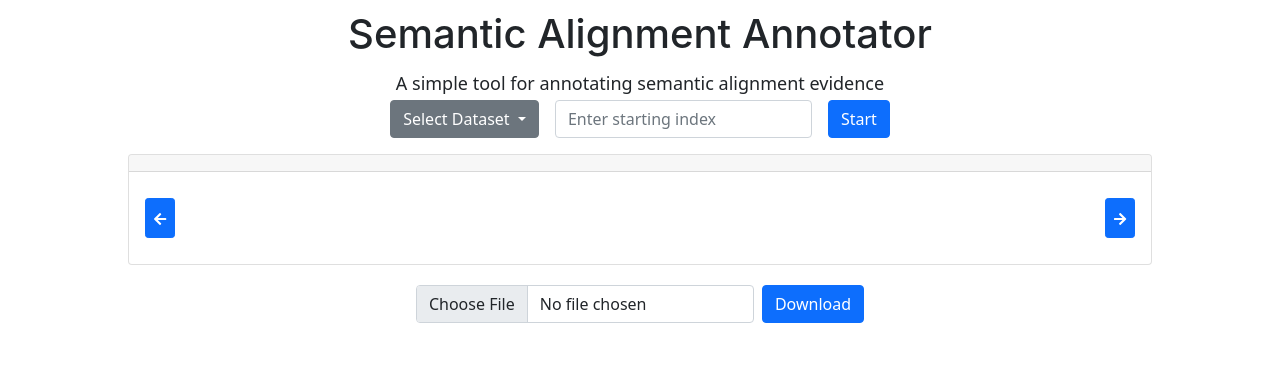
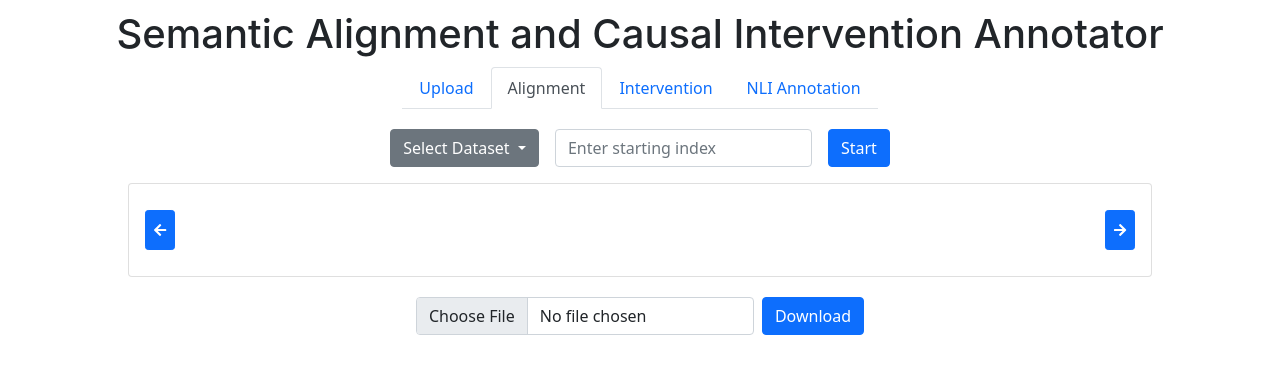
Before and after one commit to gaoq111/math_concept_annotation, a Vue app: page / in a window 1280 px wide. Shown: the top 374 px of the page. Built offline with nearby package versions, Linux system fonts and the light colour scheme; what vuefire would draw is missing.

Commit message:
add nav tabs and multi-pages

```diff
--- a/src/App.vue
+++ b/src/App.vue
@@ -1,45 +1,50 @@
 <template>
   <div class="main-content">
-      <h1 class="intro">Semantic Alignment Annotator</h1>
-      <h2 class="intro-content">
-        A simple tool for annotating semantic alignment evidence
-      </h2>
-      <form class="row g-3" v-if="isLoadingDisabled">
+    <h1 class="intro">Semantic Alignment and Causal Intervention Annotator</h1>
+
+    <nav style="margin-bottom: 20px">
+      <div class="nav nav-tabs" id="nav-tab" role="tablist">
+        <a class="nav-item nav-link" v-on:click="switch_tab('upload')" v-bind:class="{
+          'active': active_tab === 'upload'
+        }">Upload</a>
+
+        <a class="nav-item nav-link" v-on:click="switch_tab('alignment')" v-bind:class="{
+         'active': active_tab === 'alignment'
+        }">Alignment</a>
+
+        <a class="nav-item nav-link" v-on:click="switch_tab('intervention')" v-bind:class="{
+          'active': active_tab === 'intervention'
+        }">Intervention</a>
+
+        <a class="nav-item nav-link" v-on:click="switch_tab('nli')" v-bind:class="{
+         'active': active_tab === 'nli'
+        }">NLI Annotation</a>
+      </div>
+    </nav>
+
+    <form class="row g-3" v-if="active_tab === 'upload'">
       <div class="col-auto">
-          <input
-            type="text"
-            class="form-control"
-            v-on:change="(event) => get_dataset_name(event)"
-            placeholder="Enter dataset name"
-          />
+        <input type="text" class="form-control" v-on:change="(event) => get_dataset_name(event)"
+          placeholder="Enter dataset name" />
       </div>
       <div class="col-auto">
-          <input
-            type="file"
-            class="form-control"
-            id="dataset_selector"
-            accept=".csv, .txt, .json, .jsonl, .tsv"
-            v-on:change="(event) => get_file_path(event)"
-          />
+        <input type="file" class="form-control" id="dataset_selector" accept=".csv, .txt, .json, .jsonl, .tsv"
+          v-on:change="(event) => get_file_path(event)" />
       </div>
       <div class="col-auto">
-          <button
-          type="button"
-          class="btn btn-primary mb-3"
-          v-on:click="load_dataset_to_db">Load</button>
+        <button type="button" class="btn btn-primary mb-3" v-on:click="load_dataset_to_db">Load</button>
       </div>
     </form>
 
-      <form class="row g-3">
+    <form class="row g-3" v-if="active_tab !== 'upload'">
       <div class="col-auto">
         <div class="dropdown">
-            <button class="btn btn-secondary dropdown-toggle" type="button" id="dropdownMenuButton1" data-bs-toggle="dropdown" aria-expanded="false">
+          <button class="btn btn-secondary dropdown-toggle" type="button" id="dropdownMenuButton1"
+            data-bs-toggle="dropdown" aria-expanded="false">
             {{ selector_val }}
           </button>
           <ul class="dropdown-menu" aria-labelledby="dropdownMenuButton1">
-              <li
-               v-for="(dataset, index) in dataset_names"
-               v-bind:key="index"
+            <li v-for="(dataset, index) in dataset_names" v-bind:key="index"
               v-on:click="(event) => selector_show(event)">
               <a class="dropdown-item">{{ dataset }}</a>
             </li>
@@ -47,138 +52,85 @@
         </div>
       </div>
       <div class="col-auto">
-          <input
-            type="text"
-            class="form-control"
-            v-on:change="(event) => get_starting_index(event)"
-            placeholder="Enter starting index"
-          />
+        <input type="text" class="form-control" v-on:change="(event) => get_starting_index(event)"
+          placeholder="Enter starting index" />
       </div>
       <div class="col-auto">
-          <button
-          type=" button"
-          class="btn btn-primary mb-3"
+        <button type=" button" class="btn btn-primary mb-3"
           v-on:click="(event) => start_annotation(event)">Start</button>
       </div>
     </form>
 
-      <div class="card cell">
-        <div class="card-header"></div>
+    <div class="card cell" v-if="active_tab === 'alignment'">
       <div class="card-body">
-          <blockquote class="blockquote mb-0" id="block_start">
         <div class="conclusion" id="buttonbar">
           <div class="addNew">
-                <button
-                  type="button"
-                  class="btn btn-primary btn-sm"
-                  v-on:click="get_prev_example"
-                >
+            <button type="button" class="btn btn-primary btn-sm" v-on:click="get_prev_example">
               <i class="fas fa-arrow-left"></i>
             </button>
             <div class="addNew"></div>
-                <button
-                  type="button"
-                  class="btn btn-primary btn-sm"
-                  v-on:click="get_next_example"
-                >
+            <button type="button" class="btn btn-primary btn-sm" v-on:click="get_next_example">
               <i class="fas fa-arrow-right"></i>
             </button>
           </div>
         </div>
-          </blockquote>
-          <blockquote class="blockquote mb-0" id="block0">
+
         <div class="conclusion card" v-if="staging.start_annotate">
           <div class="card-body passage-display-box">
             <li class="list-group-item">
-                    <span style="color: DodgerBlue"
-                        ><strong>[{{ staging.current_example_id }}]</strong></span
-                    >
+              <span style="color: DodgerBlue"><strong>[{{ staging.current_example_id }}]</strong></span>
               <p class="card-text passage-text">
-                      <span style="color: DodgerBlue"
-                        ><strong>[PREMISE]</strong></span
-                      >
-                      <span
-                        class="noselect"
-                        v-for="(token, index) in staging.current_example
-                          .premise_tokens"
-                        v-bind:key="token.index"
-                        v-on:mousedown="mousedown_text(index, true)"
-                        v-on:mouseup="mouseup_text(index, true)"
-                        v-on:mouseenter="mouseenter_text(index, true)"
-                        v-bind:style="highlight_with_color(index, true)"
-                        >{{ token + " " }}</span
-                      >
+                <span style="color: DodgerBlue"><strong>[PREMISE]</strong></span>
+                <span class="noselect" v-for="(token, index) in staging.current_example
+                .premise_tokens" v-bind:key="token.index" v-on:mousedown="mousedown_text(index, true)"
+                  v-on:mouseup="mouseup_text(index, true)" v-on:mouseenter="mouseenter_text(index, true)"
+                  v-bind:style="highlight_with_color(index, true)">{{ token + " " }}</span>
               </p>
               <p class="card-text">
-                      <span style="color: DodgerBlue"
-                        ><strong>[HYPOTHESIS]</strong></span
-                      >
-                      <span
-                        class="noselect"
-                        v-for="(token, index) in staging.current_example
-                          .hypothesis_tokens"
-                        v-bind:key="token.index"
-                        v-on:mousedown="mousedown_text(index, false)"
-                        v-on:mouseup="mouseup_text(index, false)"
-                        v-on:mouseenter="mouseenter_text(index, false)"
-                        v-bind:style="highlight_with_color(index, false)"
-                        >{{ token + " " }}</span
-                      >
+                <span style="color: DodgerBlue"><strong>[HYPOTHESIS]</strong></span>
+                <span class="noselect" v-for="(token, index) in staging.current_example
+                .hypothesis_tokens" v-bind:key="token.index" v-on:mousedown="mousedown_text(index, false)"
+                  v-on:mouseup="mouseup_text(index, false)" v-on:mouseenter="mouseenter_text(index, false)"
+                  v-bind:style="highlight_with_color(index, false)">{{ token + " " }}</span>
               </p>
               <p class="card-text">
-                      <span style="color: DodgerBlue"
-                        ><strong>[LABEL]</strong></span
-                      >
+                <span style="color: DodgerBlue"><strong>[LABEL]</strong></span>
                 {{ staging.current_example.label }}
               </p>
+
+              <p class="card-text">
+                <span style="color: DodgerBlue"><strong>[REASON]</strong></span>
+                {{ staging.current_example.reason }}
+              </p>
+
             </li>
             <div class="col-auto" style="margin-top:20px; width:50%">
-                    <input
-                      type="text"
-                      v-bind:value="display_selected_text(true)"
-                      class="form-control span-input"
-                      placeholder="premise span"
-                    />
+              <input type="text" v-bind:value="display_selected_text(true)" class="form-control span-input"
+                placeholder="premise span" />
             </div>
             <div class="col-auto" style="margin-top:20px; width:50%">
-                    <input
-                      type="text"
-                      v-bind:value="display_selected_text(false)"
-                      class="form-control span-input"
-                      placeholder="hypothesis span"
-                    />
+              <input type="text" v-bind:value="display_selected_text(false)" class="form-control span-input"
+                placeholder="hypothesis span" />
             </div>
             <div class="btn-group" style="float: left">
-                    <button
-                      type="button"
-                      v-on:click="add_alignment"
-                      class="btn btn-primary"
-                      style="margin: 25px 0px 10px 0px"
-                    >
+              <button type="button" v-on:click="add_alignment" class="btn btn-primary"
+                style="margin: 25px 0px 10px 0px">
                 Add Alignment
               </button>
             </div>
-                  <button
-                    type="button"
-                    class="btn btn-secondary"
-                    v-on:click="submit_current"
-                    style="margin: 25px 0px 10px 0px; float: right"
-                  >
+            <button type="button" class="btn btn-secondary" v-on:click="submit_current"
+              style="margin: 25px 0px 10px 0px; float: right">
               Submit Annotation
             </button>
           </div>
           <ul class="list-group" style="margin: 30px">
-                  <li
-                    v-for="(alignment, index) in staging.current_example
-                      .alignments"
-                    v-bind:key="index"
-                    class="
+            <li v-for="(alignment, index) in staging.current_example
+            .alignments" v-bind:key="index" class="
                     list-group-item
                     d-flex
                     justify-content-between
                     align-items-center
-                    "
-                  >
+                  ">
               <span style="color: DodgerBlue; font-size: 14px">
                 <strong>
                   {{ `[${alignment.align_p.text}]` }}
@@ -186,38 +138,110 @@
                   {{ `[${alignment.align_h.text}]` }}
                 </strong>
               </span>
-                    <button
-                      class="btn btn-outline-danger"
-                      type="button"
-                      v-on:click="remove_alignment(index)"
-                      data-balloon-pos="up"
-                      aria-label="Delete Alignment"
-                      style="margin-right: 10px"
-                    >
+              <button class="btn btn-outline-danger" type="button" v-on:click="remove_alignment(index)"
+                data-balloon-pos="up" aria-label="Delete Alignment" style="margin-right: 10px">
                 <i class="fas fa-times"></i>
               </button>
             </li>
           </ul>
         </div>
-          </blockquote>
       </div>
     </div>
+
+    <div class="card cell" v-if="active_tab === 'intervention'">
+      <div class="card-body">
+        <div class="conclusion" id="buttonbar">
+          <div class="addNew">
+            <button type="button" class="btn btn-primary btn-sm" v-on:click="get_prev_example">
+              <i class="fas fa-arrow-left"></i>
+            </button>
+            <div class="addNew"></div>
+            <button type="button" class="btn btn-primary btn-sm" v-on:click="get_next_example">
+              <i class="fas fa-arrow-right"></i>
+            </button>
+          </div>
+        </div>
+
+        <div class="conclusion card" v-if="staging.start_annotate">
+          <div class="card-body passage-display-box">
+            <li class="list-group-item">
+              <span style="color: DodgerBlue"><strong>[{{ staging.current_example_id }}]</strong></span>
+              <p class="card-text passage-text">
+                <span style="color: DodgerBlue"><strong>[PREMISE]</strong></span>
+                <span class="noselect" v-for="(token, index) in staging.current_example
+                .premise_tokens" v-bind:key="token.index" v-on:mousedown="mousedown_text(index, true)"
+                  v-on:mouseup="mouseup_text(index, true)" v-on:mouseenter="mouseenter_text(index, true)"
+                  v-bind:style="highlight_with_color(index, true)">{{ token + " " }}</span>
+              </p>
+              <p class="card-text">
+                <span style="color: DodgerBlue"><strong>[HYPOTHESIS]</strong></span>
+                <span class="noselect" v-for="(token, index) in staging.current_example
+                .hypothesis_tokens" v-bind:key="token.index" v-on:mousedown="mousedown_text(index, false)"
+                  v-on:mouseup="mouseup_text(index, false)" v-on:mouseenter="mouseenter_text(index, false)"
+                  v-bind:style="highlight_with_color(index, false)">{{ token + " " }}</span>
+              </p>
+              <p class="card-text">
+                <span style="color: DodgerBlue"><strong>[LABEL]</strong></span>
+                {{ staging.current_example.label }}
+              </p>
+
+              <p class="card-text">
+                <span style="color: DodgerBlue"><strong>[REASON]</strong></span>
+                {{ staging.current_example.reason }}
+              </p>
+
+            </li>
+            <div class="col-auto" style="margin-top:20px; width:50%">
+              <input type="text" class="form-control span-input"
+                placeholder="premise span" />
+            </div>
+            <div class="col-auto" style="margin-top:20px; width:50%">
+              <input type="text" class="form-control span-input"
+                placeholder="hypothesis span" />
+            </div>
+            <div class="btn-group" style="float: left">
+              <button type="button" v-on:click="add_alignment" class="btn btn-primary"
+                style="margin: 25px 0px 10px 0px">
+                Add Intervention
+              </button>
+            </div>
+            <button type="button" class="btn btn-secondary" v-on:click="submit_current"
+              style="margin: 25px 0px 10px 0px; float: right">
+              Submit Example
+            </button>
+          </div>
+          <ul class="list-group" style="margin: 30px">
+            <li v-for="(alignment, index) in staging.current_example
+            .alignments" v-bind:key="index" class="
+                    list-group-item
+                    d-flex
+                    justify-content-between
+                    align-items-center
+                  ">
+              <span style="color: DodgerBlue; font-size: 14px">
+                <strong>
+                  {{ `[${alignment.align_p.text}]` }}
+                  <i class="fas fa-arrow-right"></i>
+                  {{ `[${alignment.align_h.text}]` }}
+                </strong>
+              </span>
+              <button class="btn btn-outline-danger" type="button" v-on:click="remove_alignment(index)"
+                data-balloon-pos="up" aria-label="Delete Alignment" style="margin-right: 10px">
+                <i class="fas fa-times"></i>
+              </button>
+            </li>
+          </ul>
+        </div>
+      </div>
+    </div>
+
     <form class="row g-2">
       <div class="col-auto">
-          <input
-            type="file"
-            class="form-control"
-            id="folder_selector"
-            v-on:change="(event) => get_folder_path(event)"
-            webkitdirectory
-          />
+        <input type="file" class="form-control" id="folder_selector" v-on:change="(event) => get_folder_path(event)"
+          webkitdirectory />
       </div>
       <div class="col-auto">
-          <button
-            type="button"
-            class="btn btn-primary mb-3"
-            v-on:click="download_annotation"
-          >
+        <button type="button" class="btn btn-primary mb-3" v-on:click="download_annotation">
           Download
         </button>
       </div>
@@ -253,11 +277,10 @@ export default {
        * Tab switching.
        *
        */
-      active_tab: "overview",
+      active_tab: "alignment",
       frozen: true,
       frozen_time: 3,
       seconds_remain: 180,
-      isLoadingDisabled: false,
 
       data_loaded: false,
 
@@ -295,6 +318,10 @@ export default {
   },
 
   methods: {
+    switch_tab: function (tab) {
+      this.active_tab = tab;
+    },
+
     get_dataset_name: function (event) {
       this.staging.loading_dataset_name = event.target.value;
     },
@@ -354,6 +381,7 @@ export default {
           premise: example["premise"],
           hypothesis: example["hypothesis"],
           label: example["label"],
+          reason: example["reason"],
           premise_tokens: example["premise"].split(" "),
           hypothesis_tokens: example["hypothesis"].split(" "),
           alignments: [],
@@ -412,11 +440,21 @@ export default {
         var index = 0;
         this.staging.datalistset.forEach((element) => {
           let example = JSON.parse(element);
-          db.collection(this.staging.current_dataset_name).add({
+          let reason = "";
+          let label = "";
+          if (this.staging.loading_dataset_name.includes("anli")) {
+            reason = example["reason"]
+            label = label_map[example["label"]]
+          } else {
+            reason = example["explanation_1"];
+            label = example["label"]
+          }
+          db.collection(this.staging.loading_dataset_name).add({
             index: index,
-            premise: example["context"],
+            premise: example["premise"],
             hypothesis: example["hypothesis"],
-            label: label_map[example["label"]],
+            label: label,
+            reason: reason
           }).then((docRef) => {
               console.log("Document written with ID: ", docRef.id);
           })
```
Lines whose indentation alone changed are shown as unchanged.
